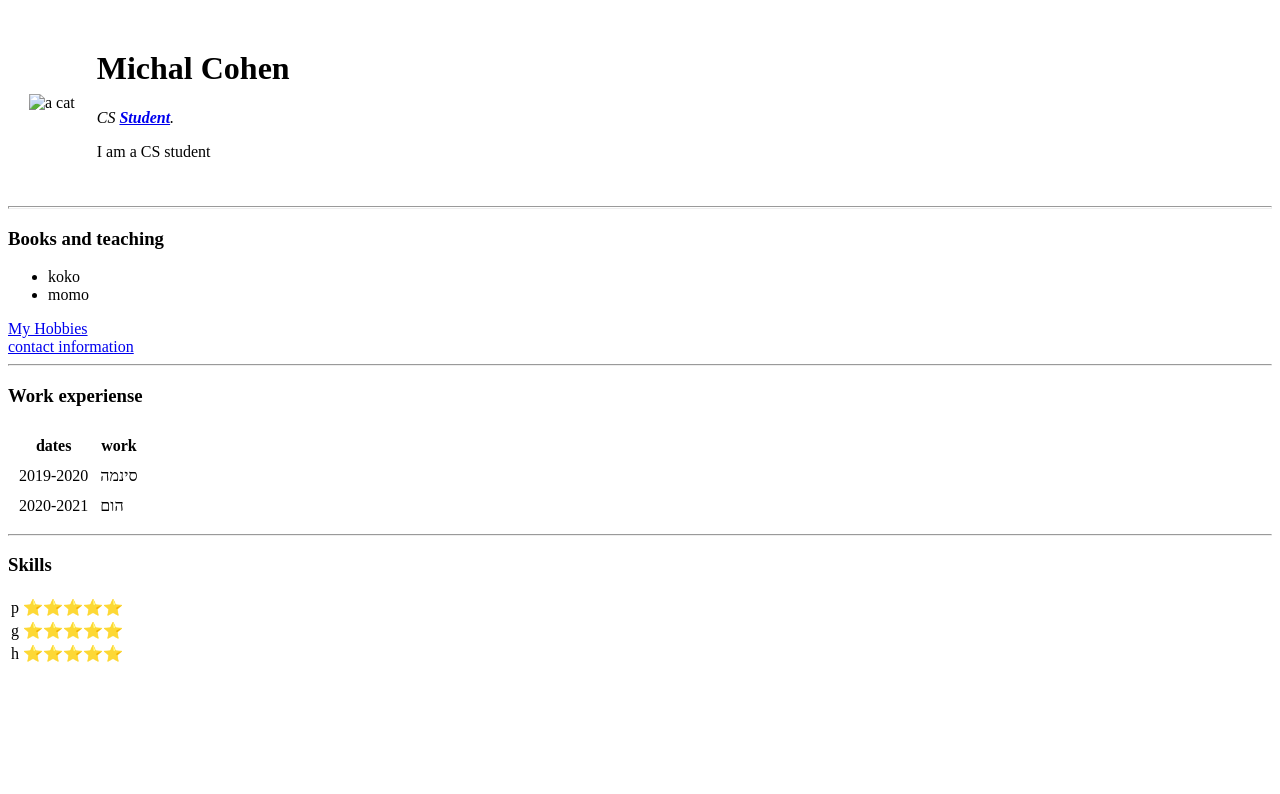
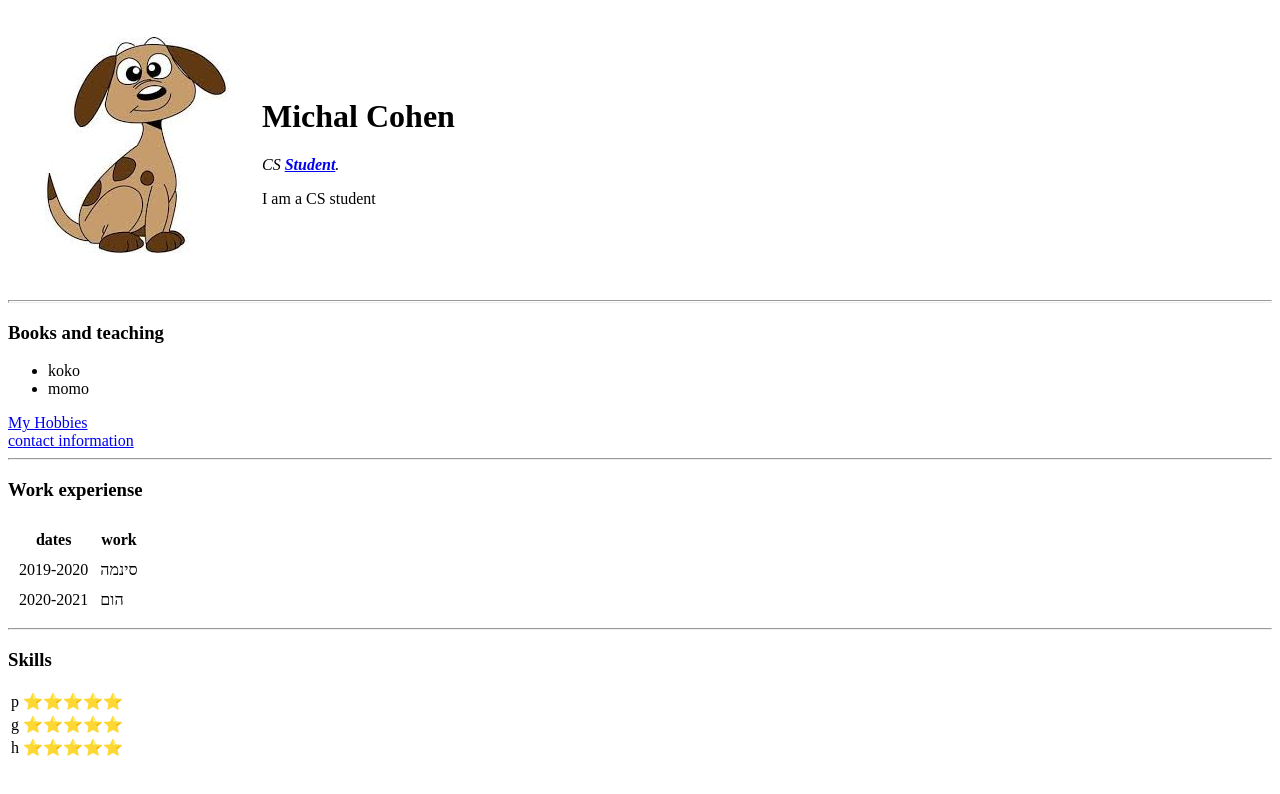
Before and after one commit to MichalCohen11/cv, a plain HTML site: page index.html in a window 1280 px wide. Drawn offline with Linux system fonts and the light colour scheme.

Commit message:
Update index.html

```diff
--- a/index.html
+++ b/index.html
@@ -9,7 +9,7 @@
 <body>
   <table cellspacing="20">
     <tr>
-      <td><img src="dog.jpg" alt="a cat"></td>
+      <td><img src="images/dog.jpg" alt="a cat"></td>
       <td>
         <h1>Michal Cohen</h1>
         <p><em>CS <strong><a href="https://www.openu.ac.il/">Student</a></strong>.</em></p>
```
